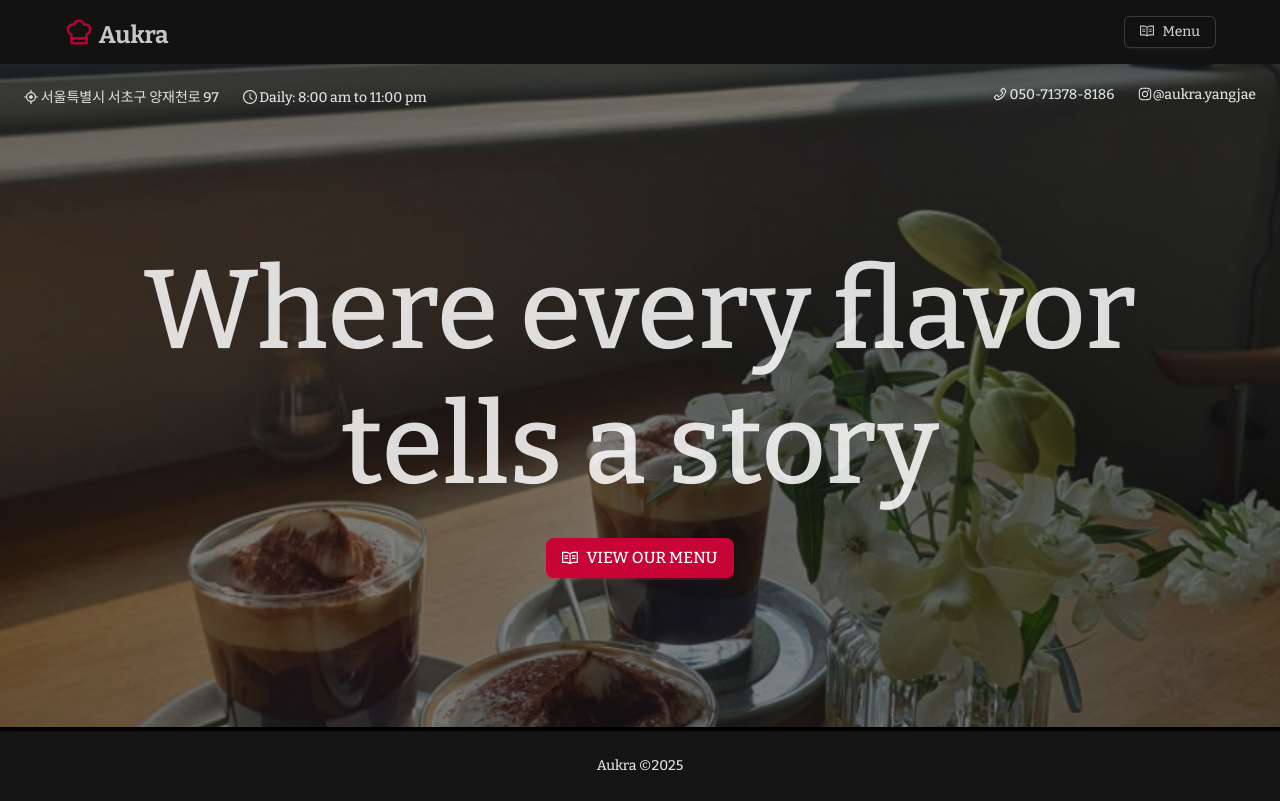
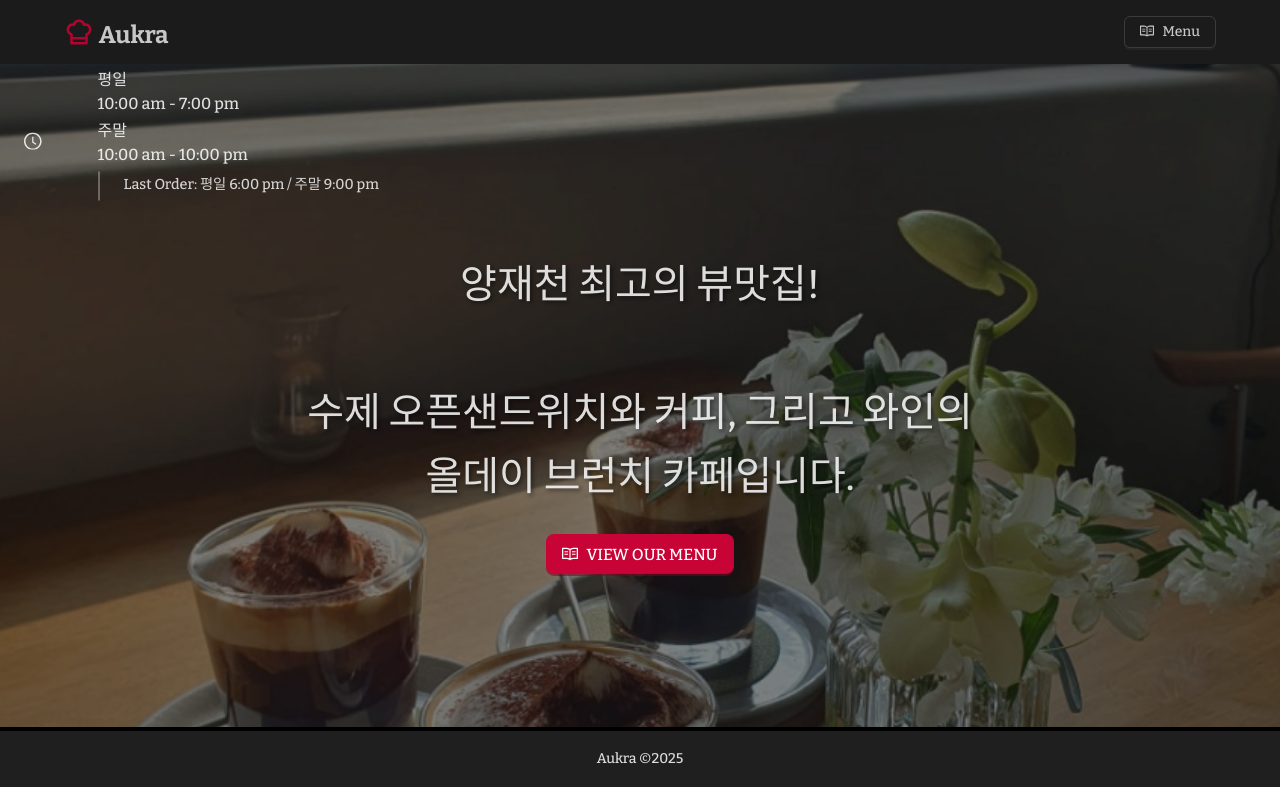
Before and after one commit to hyeonukdev/restaurant-menu, a Next.js app: page /home in a window 1280 px wide. Built offline with nearby package versions, Linux system fonts and the light colour scheme.

Commit message:
Add: mainPage

```diff
--- a/database/dishes.ts
+++ b/database/dishes.ts
@@ -4,7 +4,7 @@ import { TRestaurant, PriceNameType } from "@/types/dish";
 export const dishes: TRestaurant = {
   name: "Aukra",
   description:
-    "Since 1990, Aukra has prided itself on being one of the best restaurants, a testament to its enduring legacy of excellence. Situated in the heart of California's culinary capital, Aukra has become a beloved institution, cherished by locals and revered by food enthusiasts from around the globe.",
+    "양재천 최고의 뷰맛집! 수제 오픈샌드위치와 커피, 그리고 와인의 올데이 브런치 카페입니다.",
   address: {
     street: "123 Main Street",
     city: "Anytown",
--- /dev/null
+++ b/public/global.css
@@ -0,0 +1,7 @@
+html,
+body,
+#__next {
+  box-sizing: border-box;
+  width: 100vw;
+  overflow-x: hidden;
+}
--- a/src/components/ui/DishesNavbar.tsx
+++ b/src/components/ui/DishesNavbar.tsx
@@ -33,50 +33,25 @@ export const DishesNavbar = () => {
       style={{ background: colorBgContainer, padding: "0px" }}
     >
       <nav className={`container ${styles.navContainer}`}>
-        <Link
-          href="/"
-          className={styles.navContainerOptions}
-        >
-          <IconChefHat
-            size={30}
-            color={`${token.colorPrimary}`}
-          />
-          <Title
-            level={1}
-            style={{ fontSize: "24px" }}
-          >
+        <Link href="/" className={styles.navContainerOptions}>
+          <IconChefHat size={30} color={`${token.colorPrimary}`} />
+          <Title level={1} style={{ fontSize: "24px" }}>
             Aukra
           </Title>
         </Link>
 
         <div className={navStyles.hamburgerMenuIcon}>
-          <Button
-            onClick={showDrawer}
-            icon={<MenuOutlined />}
-          />
+          <Button onClick={showDrawer} icon={<MenuOutlined />} />
         </div>
 
         <div className={styles.headerButtonsContainer}>
-          <Button
-            href="https://github.com/leoMirandaa/restaurant-menu.git"
-            target="_blank"
-            style={{ marginRight: ".5rem" }}
-            icon={<GithubOutlined />}
-          />
-
-          <Button
-            icon={<HomeOutlined />}
-            onClick={() => router.push("/")}
-          >
+          <Button icon={<HomeOutlined />} onClick={() => router.push("/")}>
             Home
           </Button>
         </div>
       </nav>
 
-      <DishesDrawer
-        open={open}
-        setOpen={setOpen}
-      />
+      <DishesDrawer open={open} setOpen={setOpen} />
     </Header>
   );
 };
--- a/src/pages/home.tsx
+++ b/src/pages/home.tsx
@@ -17,13 +17,39 @@ import styles from "../styles/home.module.css";
 const TITLE = "Aukra";
 const PAGE_DESCRIPTION = "Aukra Menu";
 const ADDRRESS = "서울특별시 서초구 양재천로 97";
-const OPEN_TIME = "10:00 am";
-const CLOSE_TIME = "10:00 pm";
 const PHONE = "050-71378-8186";
 const INSTA_ID = "@aukra.yangjae";
 
+const BUSINESS_HOURS = {
+  weekday: {
+    open: "10:00 am",
+    lastOrder: "6:00 pm",
+    close: "7:00 pm",
+  },
+  weekend: {
+    open: "10:00 am",
+    lastOrder: "9:00 pm",
+    close: "10:00 pm",
+  },
+};
+
+const MOBILE_BUSINESS_HOURS = "운영시간: 10:00~19:00(평일), 10:00~22:00(주말)";
+
+const INTRO =
+  "양재천 최고의 뷰맛집!\n\n수제 오픈샌드위치와 커피, 그리고 와인의\n올데이 브런치 카페입니다.";
 const OG_IMAGE = "/images/og-image.png";
 const HOME_LAYOUT_IMAGE = "/images/home-layout.png";
+
+const RESTAURANT_INFOS = [
+  { icon: <AimOutlined />, label: "주소", value: ADDRRESS },
+  { icon: <PhoneOutlined />, label: "전화", value: PHONE },
+  { icon: <InstagramOutlined />, label: "인스타", value: INSTA_ID },
+  {
+    icon: <ClockCircleOutlined />,
+    label: "운영시간",
+    value: MOBILE_BUSINESS_HOURS,
+  },
+];
 
 const HomePage = () => {
   const router = useRouter();
@@ -47,28 +73,50 @@ const HomePage = () => {
 
         <div className={"homeContentAnimation"}>
           <section className={styles.restaurantInformation}>
-            <div className={styles.informationContainer}>
-              <div>
-                <AimOutlined /> {ADDRRESS}
-              </div>
-              <div>
-                {/* TODO: OPEN_TIME, CLOSE_TIME */}
-                <ClockCircleOutlined /> Daily: 8:00 am to 11:00 pm
-              </div>
+            {/* 모바일 */}
+            <div className={styles.infoMobile}>
+              {RESTAURANT_INFOS.map((info) => (
+                <div key={info.label} className={styles.infoMobileRow}>
+                  {info.icon} {info.value}
+                </div>
+              ))}
             </div>
-            <div className={styles.informationContainer}>
-              <div>
-                <PhoneOutlined /> <span>{PHONE}</span>
-              </div>
-              <div>
-                <InstagramOutlined />
-                {INSTA_ID}
-              </div>
+            {/* 데스크탑 */}
+            <div className={styles.infoDesktop}>
+              {RESTAURANT_INFOS.map((info) =>
+                info.label === "운영시간" ? (
+                  <div key={info.label} className={styles.businessHours}>
+                    <ClockCircleOutlined />
+                    <div className={styles.hoursDesktop}>
+                      <div className={styles.hoursContainer}>
+                        <span className={styles.days}>평일</span>
+                        <span>
+                          {BUSINESS_HOURS.weekday.open} -{" "}
+                          {BUSINESS_HOURS.weekday.close}
+                        </span>
+                        <span className={styles.days}>주말</span>
+                        <span>
+                          {BUSINESS_HOURS.weekend.open} -{" "}
+                          {BUSINESS_HOURS.weekend.close}
+                        </span>
+                        <div className={styles.lastOrder}>
+                          Last Order: 평일 {BUSINESS_HOURS.weekday.lastOrder} /
+                          주말 {BUSINESS_HOURS.weekend.lastOrder}
+                        </div>
+                      </div>
+                    </div>
+                  </div>
+                ) : (
+                  <div key={info.label} className={styles.informationRow}>
+                    {info.icon} {info.value}
+                  </div>
+                )
+              )}
             </div>
           </section>
 
           <section className={styles.titleContainer}>
-            <h1 className={styles.title}>Where every flavor tells a story</h1>
+            <h1 className={styles.title}>{INTRO}</h1>
             <Button
               type="primary"
               size="large"
--- a/src/styles/footer.module.css
+++ b/src/styles/footer.module.css
@@ -2,6 +2,7 @@
   display: flex;
   justify-content: center;
   align-content: center;
+  padding: 17px 0 !important;
 }
 
 .footerLink div {
--- a/src/styles/home.module.css
+++ b/src/styles/home.module.css
@@ -1,6 +1,9 @@
 .mainContainer {
   color: hsla(0, 0%, 100%, 0.851);
   position: relative;
+  max-width: 100vw;
+  overflow-x: hidden;
+  box-sizing: border-box;
 }
 
 .img {
@@ -9,6 +12,7 @@
   object-fit: cover;
   position: relative;
   width: 100%;
+  max-width: 100vw;
 }
 
 .restaurantInformation {
@@ -16,6 +20,9 @@
   top: 0;
   margin-top: 1rem;
   width: 100%;
+  z-index: 1;
+  max-width: 100vw;
+  box-sizing: border-box;
 }
 @media (min-width: 768px) {
   .restaurantInformation {
@@ -38,6 +45,36 @@
   padding: 0 0 0.5rem 1.5rem;
 }
 
+.businessHours {
+  display: flex;
+  font-size: 1rem;
+}
+
+.hoursContainer {
+  display: flex;
+  flex-direction: column;
+  gap: 0.25rem;
+}
+
+.hoursRow {
+  display: flex;
+  gap: 1rem;
+  align-items: center;
+}
+
+.days {
+  min-width: 40px;
+  font-weight: 500;
+}
+
+.lastOrder {
+  font-size: 0.9em;
+  color: rgba(255, 255, 255, 0.8);
+  margin-top: 0.25rem;
+  padding-left: 0.5rem;
+  border-left: 2px solid rgba(255, 255, 255, 0.3);
+}
+
 @media (min-width: 768px) {
   .informationContainer {
     padding-right: 1.5rem;
@@ -47,26 +84,134 @@
 .titleContainer {
   position: absolute;
   left: 50%;
-  top: 45%;
+  top: 50%;
   transform: translate(-50%, -50%);
   width: 80%;
   text-align: center;
   font-size: 2.5rem;
   padding-top: 0;
+  max-width: 100vw;
+  z-index: 1;
+  box-sizing: border-box;
 }
 
 .titleContainer .title {
   font-weight: normal;
   margin-bottom: 1rem;
+  line-height: 1.6;
+  white-space: pre-line;
+  text-shadow: 2px 2px 4px rgba(0, 0, 0, 0.5);
 }
 
 @media (min-width: 768px) {
   .title {
-    font-size: 5rem;
+    font-size: 2rem;
   }
 }
 @media (min-width: 1024px) {
   .title {
-    font-size: 7rem;
+    font-size: 2.5rem;
   }
 }
+
+@media (max-width: 767px) {
+  .restaurantInformation {
+    margin-top: 2rem;
+  }
+
+  .titleContainer {
+    top: 60%;
+  }
+
+  .title {
+    font-size: 1.5rem !important;
+  }
+
+  .businessHours {
+    flex-direction: row;
+    align-items: center;
+  }
+
+  .hoursContainer {
+    display: grid;
+    grid-template-columns: auto auto;
+    gap: 0.25rem 0.5rem;
+    font-size: 0.9rem;
+  }
+
+  .hoursRow {
+    gap: 0.5rem;
+  }
+
+  .days {
+    min-width: 35px;
+  }
+
+  .lastOrder {
+    grid-column: 1 / -1;
+    margin-top: 0.25rem;
+    font-size: 0.85em;
+    padding-left: 0.25rem;
+  }
+}
+
+.hoursMobile {
+  display: none;
+  font-size: 0.9rem;
+  font-weight: 500;
+}
+
+.hoursDesktop {
+  display: block;
+  font-size: 1rem;
+}
+
+.businessHours svg {
+  font-size: 1.1rem;
+  margin-right: 0.5rem;
+  vertical-align: middle;
+}
+
+@media (max-width: 767px) {
+  .hoursMobile {
+    display: inline;
+  }
+  .hoursDesktop {
+    display: none;
+  }
+}
+
+.infoMobile {
+  display: none;
+  font-size: 0.9rem;
+  text-align: center;
+  margin-bottom: 0.5rem;
+  white-space: pre-line;
+}
+.infoDesktop {
+  display: block;
+}
+.informationRow {
+  margin-bottom: 0.25rem;
+  font-size: 1rem;
+  display: flex;
+  align-items: center;
+  gap: 0.5rem;
+}
+@media (max-width: 767px) {
+  .infoMobile {
+    display: block;
+  }
+  .infoDesktop {
+    display: none;
+  }
+}
+
+.infoMobileRow {
+  margin-bottom: 0.2rem;
+  font-size: 0.95rem;
+  display: flex;
+  align-items: center;
+  justify-content: flex-start;
+  gap: 0.3rem;
+}
--- a/themes/dark-theme.ts
+++ b/themes/dark-theme.ts
@@ -7,5 +7,6 @@ export const darkTheme = {
     colorTextSecondary: "#ff2555", // price text
     colorInfoBg: "#303030", // arrow btn
     fontFamily: "Bitter",
+    colorBgContainer: "#1F1F1F",
   },
 };
```
Also changed, not shown: src/components/ui/HomeNavbar.tsx (+2 -8 lines).
